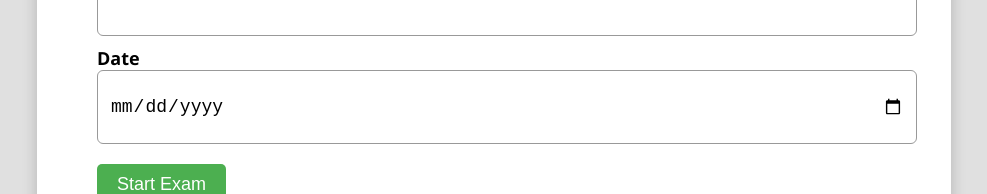
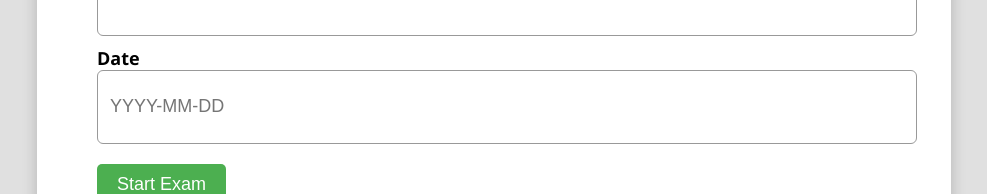
Before and after one commit to ABNxSAHAR/midterm-exam, a plain HTML site: page index.html in a window 1280 px wide. Shown: the part 391-585 px from the top of the page, without its empty margins (146-1133 px from the left). Drawn offline with Linux system fonts and the light colour scheme.

Commit message:
Update index.html

```diff
--- a/index.html
+++ b/index.html
@@ -172,7 +172,14 @@
   </div>
   <div style="width: 100%;">
     <label for="examDate" style="font-size: 18px; font-weight: bold;">Date</label>
-    <input type="date" name="exam_date" id="examDate" required style="width: 100%; font-size: 18px; padding: 12px; height: 48px; border: 1px solid #999; border-radius: 6px;" />
+    <input
+  type="text"
+  name="exam_date"
+  id="examDate"
+  placeholder="YYYY-MM-DD"
+  required
+  style="width: 100%; font-size: 18px; padding: 12px; height: 48px; border: 1px solid #999; border-radius: 6px;"
+ type="date" name="exam_date" id="examDate" required style="width: 100%; font-size: 18px; padding: 12px; height: 48px; border: 1px solid #999; border-radius: 6px;" />
   </div>
 </div>
 
```
